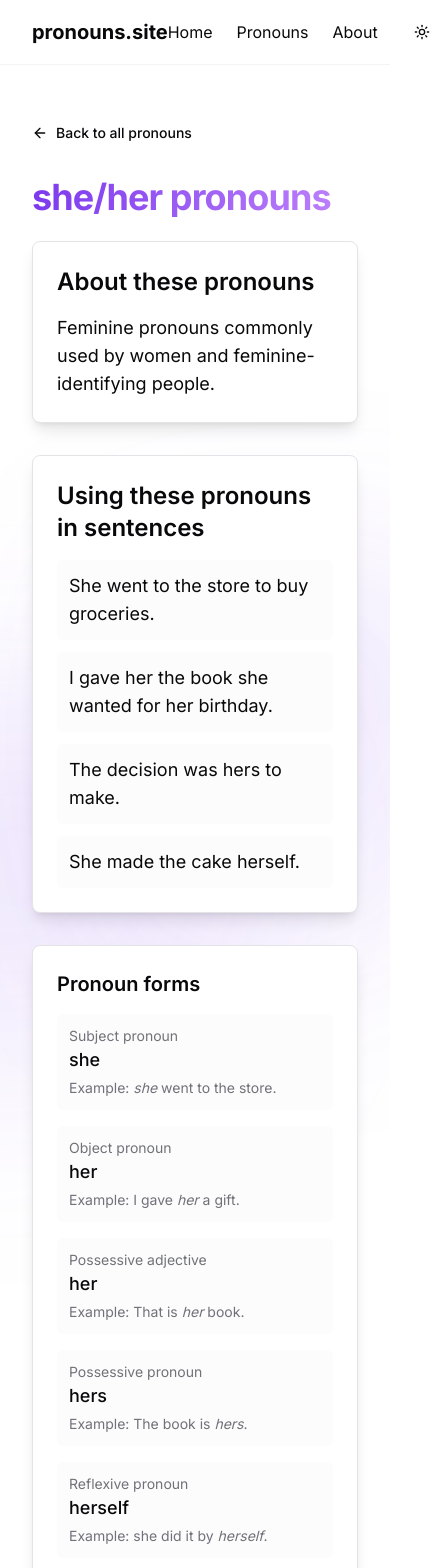
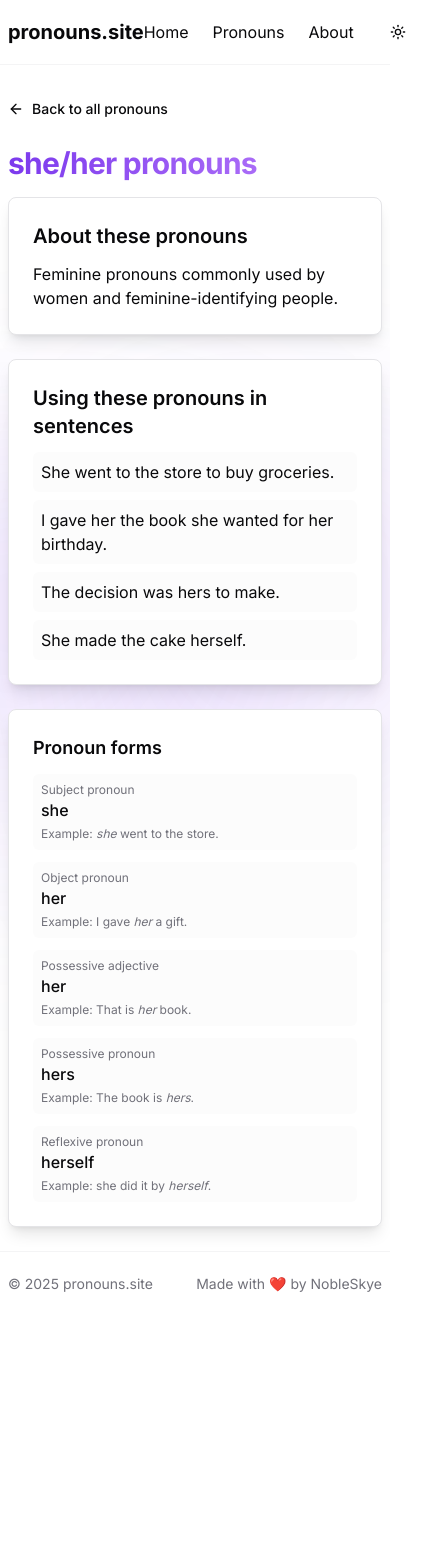
Before and after one commit to NobleSkye/pronouns.site, a Next.js app: page /she-her in a window 390 px wide. Shown: the top 1568 px of the page, 442 px wide, since content can reach past the window. After the commit the page ends 1316 px from the top, so only its background shows below. Built offline with nearby package versions, Linux system fonts and the light colour scheme.

Commit message:
Refactor PronounPage layout and styles for improved responsiveness and readability

```diff
--- a/app/[pronoun]/page.tsx
+++ b/app/[pronoun]/page.tsx
@@ -54,30 +54,30 @@ export default function PronounPage({ params }: Props) {
         <div className="absolute bottom-1/3 right-1/3 w-96 h-96 gradient-bg"></div>
       </div>
 
-      <div className="container py-12">
-        <Button asChild variant="ghost" className="mb-6 pl-0">
-          <Link href="/pronouns" className="flex items-center gap-2">
+      <div className="container py-6 px-2 sm:px-4 md:py-12">
+        <Button asChild variant="ghost" className="mb-4 sm:mb-6 pl-0">
+          <Link href="/pronouns" className="flex items-center gap-2 text-base sm:text-lg">
             <ArrowLeft className="h-4 w-4" />
             Back to all pronouns
           </Link>
         </Button>
 
-        <h1 className="text-4xl font-bold tracking-tight mb-6 bg-clip-text text-transparent bg-gradient-to-r from-primary to-purple-400">
+        <h1 className="text-3xl sm:text-4xl font-bold tracking-tight mb-4 sm:mb-6 bg-clip-text text-transparent bg-gradient-to-r from-primary to-purple-400 text-balance">
           {pronounSet.title}
         </h1>
 
-        <div className="grid grid-cols-1 lg:grid-cols-3 gap-8">
-          <div className="lg:col-span-2 space-y-8">
+        <div className="grid grid-cols-1 gap-6 lg:grid-cols-3 lg:gap-8">
+          <div className="lg:col-span-2 space-y-6 sm:space-y-8">
             <FloatingCard>
-              <h2 className="text-2xl font-semibold mb-4">About these pronouns</h2>
-              <p className="text-lg">{pronounSet.description}</p>
+              <h2 className="text-xl sm:text-2xl font-semibold mb-3 sm:mb-4">About these pronouns</h2>
+              <p className="text-base sm:text-lg">{pronounSet.description}</p>
             </FloatingCard>
 
             <FloatingCard delay={1}>
-              <h2 className="text-2xl font-semibold mb-4">Using these pronouns in sentences</h2>
-              <div className="space-y-3 text-lg">
+              <h2 className="text-xl sm:text-2xl font-semibold mb-3 sm:mb-4">Using these pronouns in sentences</h2>
+              <div className="space-y-2 sm:space-y-3 text-base sm:text-lg">
                 {pronounSet.examples.map((example, index) => (
-                  <p key={index} className="p-3 bg-muted/30 rounded-md">
+                  <p key={index} className="p-2 sm:p-3 bg-muted/30 rounded-md">
                     {example}
                   </p>
                 ))}
@@ -85,47 +85,47 @@ export default function PronounPage({ params }: Props) {
             </FloatingCard>
           </div>
 
-          <div className="space-y-6">
+          <div className="space-y-4 sm:space-y-6">
             <FloatingCard delay={2}>
-              <h2 className="text-xl font-semibold mb-4">Pronoun forms</h2>
+              <h2 className="text-lg sm:text-xl font-semibold mb-3 sm:mb-4">Pronoun forms</h2>
 
-              <div className="space-y-4">
-                <div className="p-3 bg-muted/30 rounded-md">
-                  <span className="text-sm text-muted-foreground block">Subject pronoun</span>
-                  <span className="text-lg font-medium">{pronounSet.subject}</span>
-                  <p className="text-sm text-muted-foreground mt-1">
+              <div className="space-y-3 sm:space-y-4">
+                <div className="p-2 sm:p-3 bg-muted/30 rounded-md">
+                  <span className="text-xs sm:text-sm text-muted-foreground block">Subject pronoun</span>
+                  <span className="text-base sm:text-lg font-medium">{pronounSet.subject}</span>
+                  <p className="text-xs sm:text-sm text-muted-foreground mt-1">
                     Example: <span className="italic">{pronounSet.subject}</span> went to the store.
                   </p>
                 </div>
 
-                <div className="p-3 bg-muted/30 rounded-md">
-                  <span className="text-sm text-muted-foreground block">Object pronoun</span>
-                  <span className="text-lg font-medium">{pronounSet.object}</span>
-                  <p className="text-sm text-muted-foreground mt-1">
+                <div className="p-2 sm:p-3 bg-muted/30 rounded-md">
+                  <span className="text-xs sm:text-sm text-muted-foreground block">Object pronoun</span>
+                  <span className="text-base sm:text-lg font-medium">{pronounSet.object}</span>
+                  <p className="text-xs sm:text-sm text-muted-foreground mt-1">
                     Example: I gave <span className="italic">{pronounSet.object}</span> a gift.
                   </p>
                 </div>
 
-                <div className="p-3 bg-muted/30 rounded-md">
-                  <span className="text-sm text-muted-foreground block">Possessive adjective</span>
-                  <span className="text-lg font-medium">{pronounSet.possessiveAdj}</span>
-                  <p className="text-sm text-muted-foreground mt-1">
+                <div className="p-2 sm:p-3 bg-muted/30 rounded-md">
+                  <span className="text-xs sm:text-sm text-muted-foreground block">Possessive adjective</span>
+                  <span className="text-base sm:text-lg font-medium">{pronounSet.possessiveAdj}</span>
+                  <p className="text-xs sm:text-sm text-muted-foreground mt-1">
                     Example: That is <span className="italic">{pronounSet.possessiveAdj}</span> book.
                   </p>
                 </div>
 
-                <div className="p-3 bg-muted/30 rounded-md">
-                  <span className="text-sm text-muted-foreground block">Possessive pronoun</span>
-                  <span className="text-lg font-medium">{pronounSet.possessivePro}</span>
-                  <p className="text-sm text-muted-foreground mt-1">
+                <div className="p-2 sm:p-3 bg-muted/30 rounded-md">
+                  <span className="text-xs sm:text-sm text-muted-foreground block">Possessive pronoun</span>
+                  <span className="text-base sm:text-lg font-medium">{pronounSet.possessivePro}</span>
+                  <p className="text-xs sm:text-sm text-muted-foreground mt-1">
                     Example: The book is <span className="italic">{pronounSet.possessivePro}</span>.
                   </p>
                 </div>
 
-                <div className="p-3 bg-muted/30 rounded-md">
-                  <span className="text-sm text-muted-foreground block">Reflexive pronoun</span>
-                  <span className="text-lg font-medium">{pronounSet.reflexive}</span>
-                  <p className="text-sm text-muted-foreground mt-1">
+                <div className="p-2 sm:p-3 bg-muted/30 rounded-md">
+                  <span className="text-xs sm:text-sm text-muted-foreground block">Reflexive pronoun</span>
+                  <span className="text-base sm:text-lg font-medium">{pronounSet.reflexive}</span>
+                  <p className="text-xs sm:text-sm text-muted-foreground mt-1">
                     Example: {pronounSet.subject} did it by <span className="italic">{pronounSet.reflexive}</span>.
                   </p>
                 </div>
--- a/app/globals.css
+++ b/app/globals.css
@@ -62,3 +62,16 @@
   background: linear-gradient(to bottom right, hsl(var(--primary) / 0.2), transparent);
   filter: blur(100px);
 }
+
+@layer utilities {
+  .text-balance {
+    text-wrap: balance;
+  }
+}
+
+@media (max-width: 640px) {
+  .container {
+    padding-left: 0.5rem !important;
+    padding-right: 0.5rem !important;
+  }
+}
```
